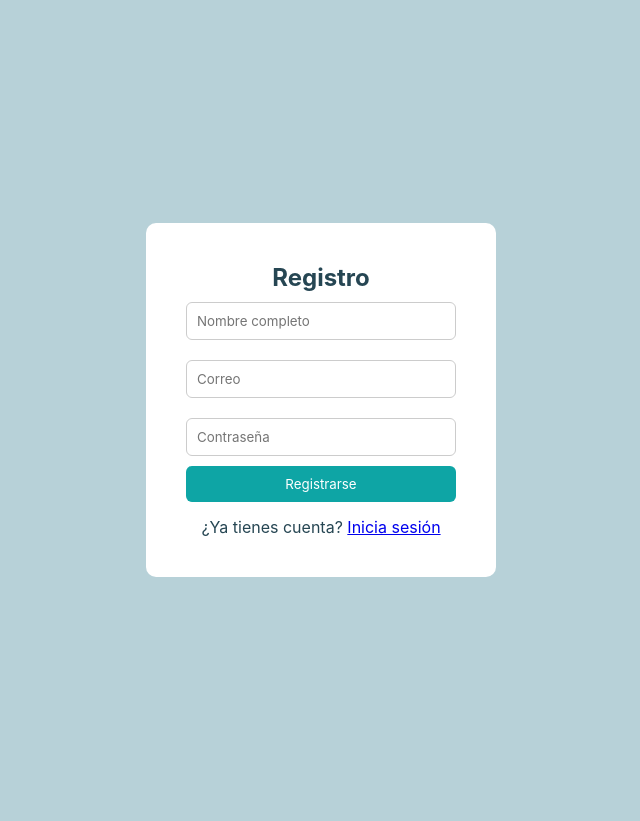
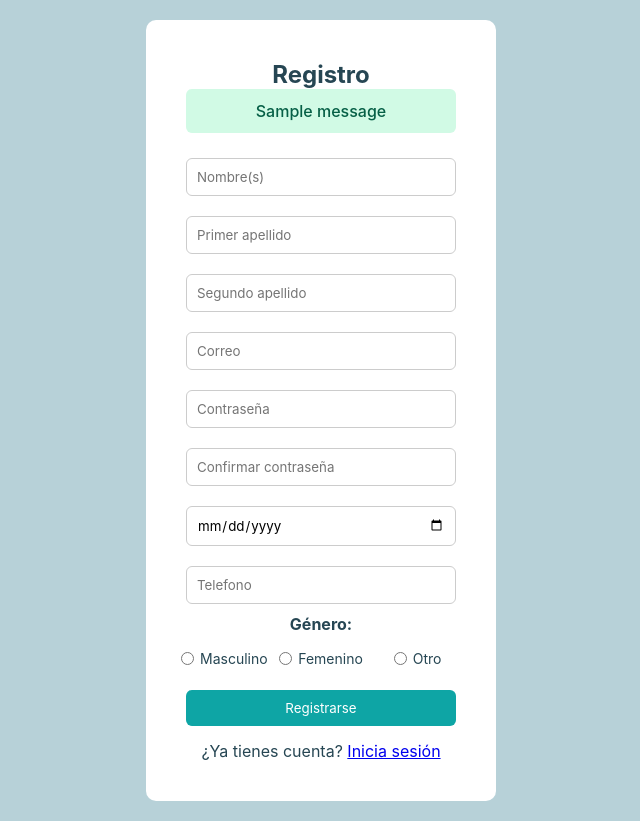
Before and after one commit to Huape1/Consultorio_Psicologico, a Django app: page /registro/ in a window 1280 px wide. Shown: the whole page, without its empty margins (319-959 px from the left). Before the commit the page ends 577 px from the top, so only its background shows below. Run offline with Django 5.2, Linux system fonts and the light colour scheme; tables that the repository leaves empty hold one stand-in row (values such as "Sample post"); one stand-in notice (Sample message) is shown.

Commit message:
Registro y Login

```diff
--- a/consultorio/models.py
+++ b/consultorio/models.py
@@ -130,9 +130,6 @@ class HorPsicologo(models.Model):
 class Paciente(models.Model):
     numero = models.AutoField(primary_key=True)
     fechaNacimiento = models.DateField()
-    dirCalle = models.CharField(max_length=100)
-    dirNum = models.CharField(max_length=20)
-    dirColonia = models.CharField(max_length=100)
     usuario = models.ForeignKey(Usuario, on_delete=models.CASCADE)
 
 
--- a/consultorio/static/css/public.css
+++ b/consultorio/static/css/public.css
@@ -47,6 +47,43 @@ body {
     display: flex;
     justify-content: space-between;
     align-items: center;
+}
+
+.form-group {
+    margin-bottom: 15px;
+}
+
+.label-genero {
+    display: block;
+    margin-bottom: 8px;
+    font-weight: bold;
+}
+
+.genero-opciones {
+    display: grid;
+    grid-template-columns: repeat(auto-fit, minmax(50px, 1fr));
+    gap: 20px;
+    justify-content: center;
+    justify-items: center;
+}
+
+.opcion {
+    display: flex;
+    align-items: center;
+    gap: 6px;
+    white-space: nowrap;
+    justify-content: center; /* 👈 evita que se separen */
+}
+
+@media (max-width: 600px) {
+    .genero-opciones {
+        flex-direction: column;
+        gap: 10px;
+    }
+}
+
+.opcion span {
+    font-size: 14px;
 }
 
 .hero-text {
@@ -271,18 +308,21 @@ body {
 /* AUTH */
 .auth-container {
     background: #b7d1d8;
-    height: 100vh;
+    min-height: 100vh; /* 👈 en vez de height */
     display: flex;
     justify-content: center;
     align-items: center;
+    padding: 20px; /* 👈 espacio para que no se pegue en móvil */
 }
 
 .auth-box {
     background: white;
     padding: 40px;
-    width: 350px;
+    width: 100%;          /* 👈 ocupa todo el espacio disponible */
+    max-width: 350px;     /* 👈 pero no crece más de 350px */
     border-radius: 10px;
     text-align: center;
+    box-sizing: border-box; /* 👈 evita que el padding rompa el ancho */
 }
 
 .auth-box input {
@@ -523,3 +563,20 @@ body {
         padding: 60px 20px;
     }
 }
+
+.mensaje {
+    padding: 12px;
+    margin-bottom: 15px;
+    border-radius: 6px;
+    font-weight: 500;
+}
+
+.mensaje.success {
+    background: #d1fae5;
+    color: #065f46;
+}
+
+.mensaje.error {
+    background: #fee2e2;
+    color: #991b1b;
+}
--- a/consultorio/templates/registro.html
+++ b/consultorio/templates/registro.html
@@ -12,12 +12,46 @@
     <div class="auth-container">
         <div class="auth-box">
             <h2>Registro</h2>
+            {% if messages %}
+                {% for message in messages %}
+                    <div class="mensaje {{ message.tags }}">
+                        {{ message }}
+                    </div>
+                {% endfor %}
+            {% endif %}
+            <form method="post" action="/registro/">
+                {% csrf_token %}
+                <input type="text" name="nombre" placeholder="Nombre(s)" required>
+                <input type="text" name="primer_apellido" placeholder="Primer apellido" required>
+                <input type="text" name="segundo_apellido" placeholder="Segundo apellido" required>
+                <input type="email" name="correo" placeholder="Correo" required>
+                <input type="password" name="contraseña" placeholder="Contraseña" required>
+                <input type="password" name="confirmar_contraseña" placeholder="Confirmar contraseña" required>
+                <input type="date" name="fechaNacimiento" placeholder="Fecha de nacimiento" required>
+                <input type="text" name="telefono" placeholder="Telefono" required>
+                <div class="form-group">
+                <label class="label-genero">Género:</label>
 
-            <input type="text" placeholder="Nombre completo">
-            <input type="email" placeholder="Correo">
-            <input type="password" placeholder="Contraseña">
+                <div class="genero-opciones">
+                    <label class="opcion">
+                        <input type="radio" name="genero" value="M" required>
+                        <span>Masculino</span>
+                    </label>
 
-            <button>Registrarse</button>
+                    <label class="opcion">
+                        <input type="radio" name="genero" value="F">
+                        <span>Femenino</span>
+                    </label>
+
+                    <label class="opcion">
+                        <input type="radio" name="genero" value="O">
+                        <span>Otro</span>
+                    </label>
+                </div>
+            </div>
+
+                <button>Registrarse</button>
+            </form>
 
             <p style="margin-top:15px;">
                 ¿Ya tienes cuenta? <a href="/login">Inicia sesión</a>
--- a/consultorio/views.py
+++ b/consultorio/views.py
@@ -1,14 +1,101 @@
-from django.shortcuts import render
+from django.shortcuts import render, redirect
+from django.contrib.auth import authenticate, login
+from .models import Usuario, TipoUsuario, Paciente, Telefono
+from django.contrib.auth.hashers import make_password, check_password
+from django.contrib import messages
+from django.core.mail import send_mail
 
 # Create your views here.
 def index(request):
     return render(request, 'index.html')
 
 def login(request):
-    return render(request, 'login.html')
+    if request.method == 'GET':
+        return render(request, 'login.html')
+
+    correo = request.POST.get('email')
+    password = request.POST.get('password')
+
+    try:
+        usuario = Usuario.objects.get(correo=correo)
+
+        # 🔐 Verificar contraseña
+        if check_password(password, usuario.contrasena):
+
+            # ✅ Guardar sesión
+            request.session['usuario_id'] = usuario.numero
+            request.session['nombre'] = usuario.nombrePila
+
+            # 🔀 Redirigir según tipo
+            if usuario.tipoUsuario.clave == 1:  # paciente
+                return redirect('/paciente')
+
+            elif usuario.tipoUsuario.clave == 2:  # psicologo
+                return redirect('/panel')
+
+            elif usuario.tipoUsuario.clave == 3:  # admin
+                return redirect('/admin')
+
+        else:
+            messages.error(request, 'Contraseña incorrecta')
+            return redirect('/login')
+
+    except Usuario.DoesNotExist:
+        messages.error(request, 'El correo no existe')
+        return redirect('/login')
 
 def registro(request):
-    return render(request, 'registro.html')
+    if request.method == 'GET':
+        return render(request, 'registro.html')
+
+    else:
+        password = request.POST.get('contraseña')
+        confirm_password = request.POST.get('confirmar_contraseña')
+
+        if password != confirm_password:
+            messages.error(request, 'Las contraseñas no coinciden')
+            return redirect('/registro')
+
+        if Usuario.objects.filter(correo=request.POST.get('correo')).exists():
+                messages.error(request, 'El correo ya está registrado')
+                return redirect('/registro')
+
+        if Telefono.objects.filter(numero=request.POST.get('telefono')).exists():
+                messages.error(request, 'El número de teléfono ya está registrado')
+                return redirect('/registro')
+
+        try:
+            tipo_usuario = TipoUsuario.objects.get(clave=1)  # paciente
+
+            # 🔹 1. Crear usuario
+            usuario = Usuario.objects.create(
+                nombrePila=request.POST.get('nombre'),
+                primerApellido=request.POST.get('primer_apellido'),
+                segundoApellido=request.POST.get('segundo_apellido'),
+                genero=request.POST.get('genero'),
+                correo=request.POST.get('correo'),
+                contrasena=make_password(password),
+                tipoUsuario=tipo_usuario
+            )
+
+            # 🔹 2. Crear paciente (usando ese usuario)
+            Paciente.objects.create(
+                fechaNacimiento=request.POST.get('fechaNacimiento'),
+                usuario=usuario
+            )
+
+            Telefono.objects.create(
+                numTel=request.POST.get('telefono'),
+                usuario=usuario
+            )
+
+            messages.success(request, 'Registro exitoso, ahora puedes iniciar sesión')
+            return redirect('/login')
+
+        except Exception as e:
+            print(e)
+            messages.error(request, 'Ocurrió un error al registrarse')
+            return redirect('/registro')
 
 def especialidades(request):
     return render(request, 'especialidades.html')
--- a/fym/urls.py
+++ b/fym/urls.py
@@ -19,5 +19,7 @@ from django.urls import path, include
 
 urlpatterns = [
     path('admin/', admin.site.urls),
-    path('', include('consultorio.urls'))
+    path('', include('consultorio.urls')),
+    path('register/', include('consultorio.urls')),
+    path('login/', include('consultorio.urls')),
 ]
```
Also changed, not shown: consultorio/templates/login.html (+13 -5 lines), fym/settings.py (+15 -2 lines), consultorio/migrations/0002_remove_paciente_dircalle_remove_paciente_dircolonia_and_more.py (added).
